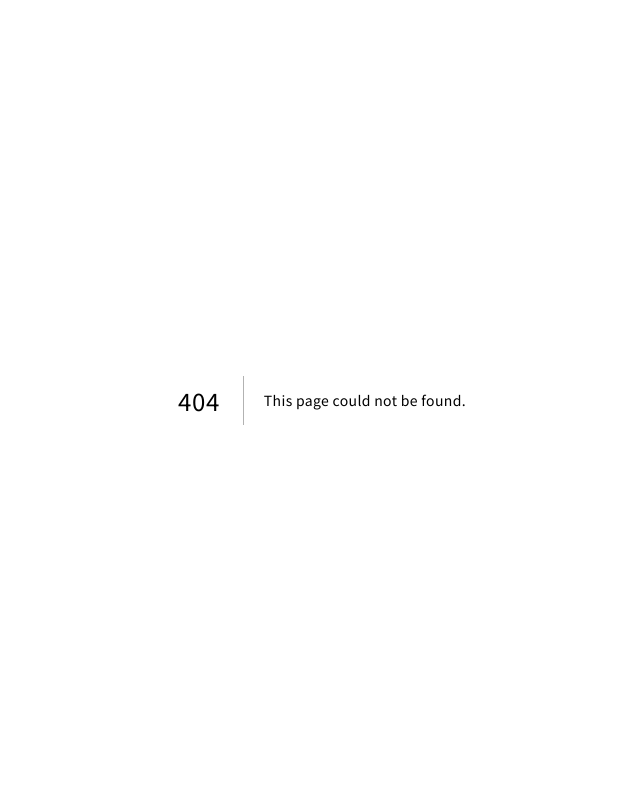
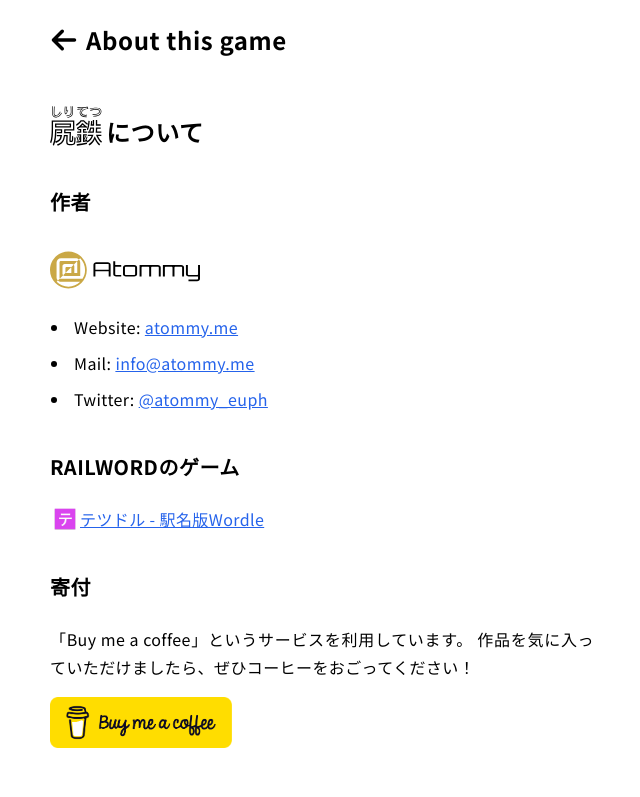
Before and after one commit to atommy-euph/snwc2, a Next.js app: page /info in a window 1280 px wide. Before the commit this address had no page. Shown: the top 797 px of the page, without its empty margins (318-958 px from the left). Built offline with nearby package versions, Linux system fonts and the light colour scheme.

Commit message:
establish basis for adding mode

```diff
--- /dev/null
+++ b/components/Page.jsx
@@ -0,0 +1,21 @@
+import Image from "next/image";
+import { useRouter } from "next/router";
+
+import back from "../public/icons/back.svg";
+
+const Page = ({ children, title }) => {
+  const router = useRouter();
+  return (
+    <div className="mx-auto max-w-[36rem] py-6 px-4">
+      <div className="flex flex-row justify-start space-x-2 items-center">
+        <button className="w-7 h-7" onClick={() => router.back()}>
+          <Image src={back} width={28} height={28} alt="back" />
+        </button>
+        <h1 className="m-0">{title}</h1>
+      </div>
+      <main>{children}</main>
+    </div>
+  );
+};
+
+export default Page;
--- /dev/null
+++ b/pages/endless/help.js
@@ -0,0 +1,55 @@
+import Page from "../../components/Page";
+
+import { TIME_LIMIT, MISTAKE_COUNT_LIMIT } from "../../constant/config";
+
+export default function Help() {
+  return (
+    <Page title="ヘルプ">
+      <h2 className="text-lg font-bold">遊び方</h2>
+      <ol>
+        <li>スタートを押します</li>
+        <li>出発駅が表示されるので、駅名でしりとりをしてください</li>
+        <li>入力を確定したあと、もう一度 Enter を押すと次に進めます</li>
+        <li>
+          「存在しない駅名」と「前の駅名の最後の文字で始まらない駅名」を入れるとお手つきとなります
+        </li>
+        <li>タイムリミットは 1駅ごとに{TIME_LIMIT}秒です</li>
+        <li>あなたの駅名知識の限界に挑戦してください</li>
+        <li>
+          終了後、停車駅一覧から駅の情報 (Wikipedia) を見ることができます。
+        </li>
+      </ol>
+      <h2 className="text-lg font-bold">ゲーム終了条件</h2>
+      <ul>
+        <li>次に回答可能な駅が無くなった場合</li>
+        <li>２度同じ駅を入力した場合</li>
+        <li>制限時間をオーバーした場合</li>
+        <li>同ターンに{MISTAKE_COUNT_LIMIT}回お手つきをした場合</li>
+      </ul>
+      <h2 className="text-lg font-bold">ルール</h2>
+      <ul>
+        <li>
+          濁点、半濁点、小文字は同じ文字として扱えます。(例:「あわじ」の次に「しんしろ」を回答可能)
+        </li>
+        <li>
+          最後の文字が伸ばし棒「ー」の場合は、その一文字前から始まる駅名を回答してください。
+        </li>
+        <li>
+          回答には、ひらがな (「ぅ」「を」を除く)、半角英字 (J, R, Y, R, P,
+          G)、半角数字
+          (0を除く)、伸ばし棒「ー」が使用できます。それ以外の文字を含む回答は無効です。
+        </li>
+        <li>
+          駅名に含まれる中黒、括弧は除いて回答してください。(例:「栂・美木多」→「とがみきた」)
+        </li>
+        <li>
+          回答に使用できる駅名及びその読み方は、
+          <a href="https://ja.wikipedia.org/wiki/%E6%97%A5%E6%9C%AC%E3%81%AE%E9%89%84%E9%81%93%E9%A7%85%E4%B8%80%E8%A6%A7">
+            Wikipedia「日本の鉄道駅一覧」
+          </a>
+          に2022年5月3日の時点で掲載されているものに準じます。
+        </li>
+      </ul>
+    </Page>
+  );
+}
--- a/pages/endless/index.js
+++ b/pages/endless/index.js
@@ -1,19 +1,17 @@
 import { useEffect, useState, useRef, useCallback } from "react";
 import Image from "next/image";
+import Link from "next/link";
+import { useRouter } from "next/router";
 
 import Alert from "../../components/Alert";
 import Button from "../../components/Button.jsx";
-// import Help from "../../components/Help";
-// import Info from "../../components/Info";
 import AnsweredList from "../../components/AnsweredList";
 
 import logo from "../../public/icons/logo_type.svg";
 import frame from "../../public/icons/frame.svg";
+import help from "../../public/icons/help.svg";
 import share from "../../public/icons/share.svg";
 import copied from "../../public/icons/copied.svg";
-import help from "../../public/icons/help.svg";
-import info from "../../public/icons/info.svg";
-import titleLogo from "../../public/icons/logo.svg";
 
 import {
   isValidLetters,
@@ -56,8 +54,6 @@
     useState(false);
   const [isNoExistenceAlertOpen, setIsNoExistenceAlertOpen] = useState(false);
   const [isNoMatchAlertOpen, setIsNoMatchAlertOpen] = useState(false);
-  const [isHelpOpen, setIsHelpOpen] = useState(false);
-  const [isInfoOpen, setIsInfoOpen] = useState(false);
   const [timer, setTimer] = useState(TIME_LIMIT);
 
   // For result screen
@@ -65,7 +61,11 @@
   const [isShareAlertOpen, setIsShareAlertOpen] = useState(false);
   const [isCopied, setIsCopied] = useState(false);
 
+  // Focus input tag
   const inputEl = useRef(null);
+
+  // Router
+  const router = useRouter();
 
   const handleAnswer = () => {
     if (!answer) {
@@ -154,6 +154,9 @@
     setTimer(TIME_LIMIT);
     setCount(COUNTDOWN_TIME);
   }, []);
+  const backToTop = () => {
+    router.push("/");
+  };
 
   // Count down in Standby
   useEffect(() => {
@@ -215,25 +218,6 @@
     );
   }, [isGameOver, isGameStart, handleGameStart, restartGame, resetGame]);
 
-  // Control browser back
-  useEffect(() => {
-    window.history.pushState(null, null, window.location.href);
-    window.addEventListener("popstate", (e) => {
-      if (isListOpen) {
-        setIsListOpen(false);
-        return;
-      }
-      if (isHelpOpen) {
-        setIsHelpOpen(false);
-        return;
-      }
-      if (isInfoOpen) {
-        setIsInfoOpen(false);
-        return;
-      }
-    });
-  });
-
   // For result screen
   const totalTime = answers
     .map((value) => value.time)
@@ -242,18 +226,20 @@
     }, 0);
 
   const shareResult = () => {
+    if (typeof navigator !== "undefined") {
       const text = [
         "#尻鉄 | 駅名しりとり",
         "",
         `出発駅: ${answers[0].answer}`,
         `到着駅: ${answers.slice(-1)[0].answer}`,
-      `記録　: ${answers.length - 1}駅 `,
+        `記録　: ${answers.length - 1}駅`,
         `タイム: ${totalTime}秒`,
         "",
         `${GAME_URL}`,
       ];
       navigator.clipboard.writeText(text.join("\n"));
       setIsCopied(true);
+    }
   };
 
   return (
@@ -279,51 +265,18 @@
 
       {/* Before the game starts */}
       {!(isGameStart || isGameOver || isGameStandby) && (
-        <>
-          {/* Overlay */}
-          {isHelpOpen && (
-            <div></div>
-            // <Help
-            //   onClose={() => {
-            //     setIsHelpOpen(false);
-            //   }}
-            // />
-          )}
-          {isInfoOpen && (
-            <div></div>
-            // <Info
-            //   onClose={() => {
-            //     setIsInfoOpen(false);
-            //   }}
-            // />
-          )}
-          <div className="flex flex-col items-center py-12">
-            <p className="mt-28 text-[1.62rem]">しりとりで知る鉄道駅</p>
-            <Image width={260} height={260} src={titleLogo} alt="しりてつ" />
-            <div className="h-8"></div>
-            <Button
-              value="スタート"
-              keybind="Space"
-              onClick={handleGameStart}
-            />
-            <div className="mt-12 w-64 flex flex-row justify-center space-x-4">
-              {/* <button
-                onClick={() => {
-                  setIsHelpOpen(true);
-                }}
-              >
+        <div className="flex flex-col justify-center items-center h-screen">
+          <h1 className="border-y-2 border-black py-3 mb-10 w-64 text-center">
+            エンドレス
+          </h1>
+          <Link href="/endless/help">
+            <a>
               <Image width={30} height={30} src={help} alt="help" />
-              </button>
-              <button
-                onClick={() => {
-                  setIsInfoOpen(true);
-                }}
-              >
-                <Image width={30} height={30} src={info} alt="info" />
-              </button> */}
+            </a>
+          </Link>
+          <div className="h-12"></div>
+          <Button value="スタート" keybind="Space" onClick={handleGameStart} />
         </div>
-          </div>
-        </>
       )}
 
       {/* Standby mode */}
@@ -433,7 +386,7 @@
               停車駅一覧
             </button>
             <Button value="リスタート" keybind="Space" onClick={restartGame} />
-            <Button value="トップへ戻る" keybind="Escape" onClick={resetGame} />
+            <Button value="トップへ戻る" keybind="Escape" onClick={backToTop} />
             <button
               className="flex items-center justify-between w-[6.2rem] mt-8 mb-6 border-2 border-black py-2 px-3 font-bold"
               onClick={() => {
--- a/pages/index.js
+++ b/pages/index.js
@@ -1,3 +1,38 @@
+import Image from "next/image";
+
+import titleLogo from "../public/icons/logo.svg";
+import info from "../public/icons/info.svg";
+import Link from "next/link";
+
 export default function Home() {
-  return <h1 className="text-3xl font-bold underline">Hello world!</h1>;
+  return (
+    <>
+      <div className="flex flex-col items-center py-12">
+        <p className="mt-8 text-[1.62rem]">しりとりで知る鉄道駅</p>
+        <Image width={256} height={256} src={titleLogo} alt="しりてつ" />
+        <div className="h-12"></div>
+        <div className="mb-12 w-64 flex flex-row justify-center space-x-4">
+          <Link href="info">
+            <a>
+              <Image width={30} height={30} src={info} alt="info" />
+            </a>
+          </Link>
+        </div>
+        <h3>モード選択</h3>
+        <div className="flex flex-col justify-between items-center space-y-4">
+          <Link href="/endless/">
+            <a className="link-button">エンドレス</a>
+          </Link>
+          {/* inactive */}
+          <Link href="">
+            <a className="link-button opacity-50">
+              スピード
+              <br />
+              (Coming Soon)
+            </a>
+          </Link>
+        </div>
+      </div>
+    </>
+  );
 }
--- a/components/Info.jsx
+++ b/pages/info.js
@@ -1,22 +1,23 @@
-import Overlay from "./Overlay";
-import logo from "../icons/logo_type.svg";
-import bmcButton from "../icons/bmc-button.png";
-import atommy from "../icons/atommy.svg";
-import railword from "../icons/railword.png";
+import Image from "next/image";
 
-const Info = ({ onClose }) => {
+import Page from "../components/Page";
+
+import logo from "../public/icons/logo_type.svg";
+import bmcButton from "../public/icons/bmc-button.png";
+import atommy from "../public/icons/atommy.svg";
+import railword from "../public/icons/railword.png";
+
+export default function Info() {
   return (
-    <Overlay title="About this game" onClose={onClose}>
+    <Page title="About this game">
       <h1 className="flex flex-row font-bold items-center">
-        <img className="w-14 inline mr-1" src={logo} alt="尻鉄" />
-        <span className="inline-block pt-3">について</span>
+        <Image width={52} height={40} src={logo} alt="尻鉄" />
+        <span className="inline-block pl-1 pt-3">について</span>
       </h1>
 
       <h2>作者</h2>
-      <div className="flex flex-row items-center mb-4">
-        <img className="w-44 inline mr-2" src={atommy} alt="Atommy" />
-      </div>
-      <ul>
+      <Image width={150} height={60} src={atommy} alt="Atommy" />
+      <ul className="mt-2">
         <li>
           Website: <a href="https://atommy.me">atommy.me</a>
         </li>
@@ -28,14 +29,10 @@
         </li>
       </ul>
       <h2>RAILWORDのゲーム</h2>
-      <ul>
-        <li>
-          <a href="https://railword.com">
-            <img
-              className="w-6 inline mr-2 mb-1"
-              src={railword}
-              alt="テツドル"
-            />
+      <ul className="ml-0">
+        <li className="flex items-center">
+          <Image width={22} height={22} src={railword} alt="テツドル" />
+          <a className="inline-block ml-1" href="https://railword.com">
             テツドル - 駅名版Wordle
           </a>
         </li>
@@ -45,8 +42,8 @@
         「Buy me a coffee」というサービスを利用しています。
         作品を気に入っていただけましたら、ぜひコーヒーをおごってください！
       </p>
-      <a href="https://buymeacoffee.com/atommy">
-        <img className="w-44" src={bmcButton} alt="Buy me a coffee" />
+      <a className="w-2 h-2" href="https://buymeacoffee.com/atommy">
+        <Image width={182} height={51} src={bmcButton} alt="Buy me a coffee" />
       </a>
       <h2>推奨ブラウザ</h2>
       <ul>
@@ -69,8 +66,6 @@
       </ul>
       {/* <h2>プライバシーポリシー</h2> */}
       {/* <h2>クレジット</h2> */}
-    </Overlay>
+    </Page>
   );
-};
-
-export default Info;
+}
--- a/styles/globals.css
+++ b/styles/globals.css
@@ -18,7 +18,7 @@
 
 /* Links */
 a {
-  @apply text-blue-600 underline leading-7 tracking-wide;
+  @apply text-blue-600 underline leading-7 tracking-wide cursor-pointer;
 }
 a:hover {
   @apply decoration-dashed;
@@ -92,6 +92,10 @@
 @tailwind components;
 @tailwind utilities;
 
+.link-button {
+  @apply font-bold text-2xl text-black no-underline text-center w-64 border-black border-2 py-2 shadow-md;
+}
+
 @layer utilities {
   .hidden-scrollbar {
     -ms-overflow-style: none; /* IE, Edge 対応 */
```
Also changed, not shown: public/icons/back.svg (added), public/icons/setting.svg (deleted). Lines whose indentation alone changed are shown as unchanged.
